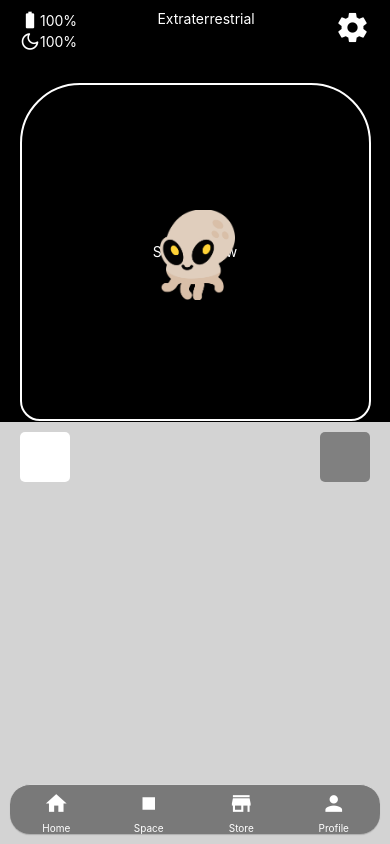
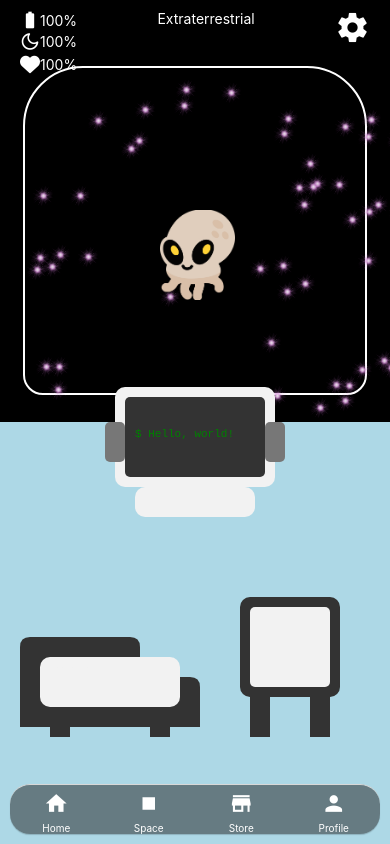
Before and after one commit to DominusDrow/AlienTalk, a React Native app: screen / in a window 390 px wide. Both pictures are taken after a click on the button "Log in". Built offline with nearby package versions, Linux system fonts and the light colour scheme.

Commit message:
sgv computer, bed, desk

```diff
--- /dev/null
+++ b/components/spaceship/Bed.js
@@ -0,0 +1,38 @@
+import React from 'react';
+import { View } from 'react-native';
+import Svg, { Rect, Path, Circle } from 'react-native-svg';
+
+const Bed = () => {
+  return (
+    <View>
+      <Svg width="200" height="150">
+        {/* Bed frame */}
+        <Path
+          d="M10,140 L10,100 Q10,90 20,90 L180,90 Q190,90 190,100 L190,140 L10,140 Z"
+          fill="#333"
+        />
+
+        {/* Bed legs */}
+        <Rect x="40" y="130" width="20" height="20" fill="#333" />
+        <Rect x="140" y="130" width="20" height="20" fill="#333" />
+
+        {/* Headboard */}
+        <Path
+          d="M10,100 L10,60 Q10,50 20,50 L120,50 Q130,50 130,60 L130,100 L10,100 Z"
+          fill="#333"
+        />
+
+        {/* Mattress */}
+        <Rect x="30" y="70" width="140" height="50" rx="10" fill="#f2f2f2" />
+
+        {/* Pillow */}
+        <Rect x="60" y="80" width="20" height="40" rx="5" fill="#f2f2f2" />
+
+        {/* Pillows decoration */}
+        <Circle cx="50" cy="85" r="5" fill="#f2f2f2" />
+      </Svg>
+    </View>
+  );
+};
+
+export default Bed;
--- /dev/null
+++ b/components/spaceship/Computer.js
@@ -0,0 +1,40 @@
+import React from 'react';
+import { View } from 'react-native';
+import Svg, { Rect, Text } from 'react-native-svg';
+
+const Computer = () => {
+  return (
+    <View style={styles.container}>
+      <Svg width="200" height="200">
+        {/* Monitor */}
+        <Rect x="20" y="0" width="160" height="100" rx="10" fill="#f2f2f2" />
+
+        {/* Screen Frame */}
+        <Rect x="30" y="10" width="140" height="80" rx="5" fill="#333" />
+
+        {/* Speakers */}
+        <Rect x="10" y="35" width="20" height="40" rx="5" fill="#777" />
+        <Rect x="170" y="35" width="20" height="40" rx="5" fill="#777" />
+
+        {/* Terminal Text */}
+        <Text x="40" y="50" fill="green" fontFamily="monospace" fontSize="11">
+          {'$ Hello, world!'}
+        </Text>
+
+        {/* CPU */}
+        <Rect x="40" y="100" width="120" height="30" rx="10" fill="#f2f2f2" />
+      </Svg>
+    </View>
+  );
+};
+
+export default Computer;
+
+const styles = {
+  container: {
+    flexDirection: 'column',
+    alignItems: 'center',
+    justifyContent: 'center',
+    marginTop: -35,
+  },
+};
--- /dev/null
+++ b/components/spaceship/Desk.js
@@ -0,0 +1,24 @@
+import React from 'react';
+import { View } from 'react-native';
+import Svg, { Rect, Line, Polygon } from 'react-native-svg';
+
+const Desk = () => {
+  return (
+    <View>
+      <Svg width="170" height="180">
+        {/* Desktop */}
+        <Rect x="30" y="10" width="100" height="100" rx="10" fill="#333" />
+
+        {/* Monitor */}
+        <Rect x="40" y="20" width="80" height="80" rx="5" fill="#f2f2f2" />
+
+        {/* Legs */}
+        <Rect x="40" y="100" width="20" height="50" fill="#333" />
+        <Rect x="100" y="100" width="20" height="50" fill="#333" />
+
+      </Svg>
+    </View>
+  );
+};
+
+export default Desk;
--- a/package.json
+++ b/package.json
@@ -20,6 +20,7 @@
     "react": "18.1.0",
     "react-icons": "^4.7.1",
     "react-native": "0.70.5",
+    "react-native-svg": "12.3.0",
     "react-redux": "^8.0.5"
   },
   "devDependencies": {
--- a/screens/ScreenMainUser.js
+++ b/screens/ScreenMainUser.js
@@ -5,13 +5,21 @@ import { View, StyleSheet, Dimensions, TouchableOpacity } from 'react-native';
 import { Text, Icon } from '@rneui/themed';
 import { SafeAreaProvider, SafeAreaView } from 'react-native-safe-area-context';
 
+
+import { Stars } from '../components/background/Starts';
+
+//Svg components
+import Computer from '../components/spaceship/Computer';
+import Bed from '../components/spaceship/Bed';
+import Desk from '../components/spaceship/Desk';
+
 const { width: screenWidth, height: screenHeight } = Dimensions.get('window');
 
 const ScreenMainUser = () => {
   return (
     <SafeAreaProvider>
-      <AlienCmp />
       <SafeAreaView style={styles.container}>
+        <AlienCmp />
         <View style={styles.topHalf}>
           <View style={styles.topBar}>
             <View style={{ flexDirection: 'column', alignItems: 'center' }}>
@@ -23,6 +31,10 @@ const ScreenMainUser = () => {
                 <Icon name="moon" type="feather" size={20} color="white" />
                 <Text style={{ color: 'white' }}>100%</Text>
               </View>
+              <View style={{ flexDirection: 'row', alignItems: 'center' }}>
+                <Icon name="heart" type="antdesign" size={20} color="white" />
+                <Text style={{ color: 'white' }}>100%</Text>
+              </View>
 
             </View>
             <Text style={{ color: 'white' }}>Extraterrestrial</Text>
@@ -30,19 +42,28 @@ const ScreenMainUser = () => {
               <TouchableOpacity>
                 <Icon name="settings" size={35} color="white" />
               </TouchableOpacity>
-           </View>
+            </View>
           </View>
           <View style={styles.middleContent}>
             <View style={styles.starWindow}>
-              <Text style={{ color: 'white' }}>Star Window</Text>
+              <Stars />
             </View>
           </View>
         </View>
         <View style={styles.bottomHalf}>
-          <View style={styles.bottomBar}>
-            <View style={styles.screen} />
-            <View style={styles.bed} />
+
+          <View style={{ flexDirection: 'column', alignItems: 'center' }}>
+            <TouchableOpacity>
+              <Computer />
+            </TouchableOpacity>
+
+            <View style={styles.bottomBar}>
+              <Bed />
+              <Desk />
+            </View>
           </View>
+
+
         </View>
       </SafeAreaView>
     </SafeAreaProvider>
@@ -61,7 +82,7 @@ const styles = StyleSheet.create({
   },
   bottomHalf: {
     flex: 1,
-    backgroundColor: 'lightgrey',
+    backgroundColor: 'lightblue',
   },
   topBar: {
     flexDirection: 'row',
@@ -75,8 +96,8 @@ const styles = StyleSheet.create({
     alignItems: 'center',
   },
   starWindow: {
-    width: screenWidth * 0.9,
-    height: screenHeight * 0.4,
+    width: screenWidth * 0.88,
+    height: screenHeight * 0.39,
     borderTopLeftRadius: 60,
     borderTopRightRadius: 60,
     borderBottomLeftRadius: 20,
@@ -85,24 +106,12 @@ const styles = StyleSheet.create({
     borderColor: 'white',
     justifyContent: 'center',
     alignItems: 'center',
-    marginTop: 20,
+    zIndex: 2,
+    marginTop: -20,
   },
   bottomBar: {
     flexDirection: 'row',
     justifyContent: 'space-between',
-    paddingHorizontal: 20,
-    paddingVertical: 10,
   },
-  screen: {
-    width: 50,
-    height: 50,
-    backgroundColor: 'white',
-    borderRadius: 5,
-  },
-  bed: {
-    width: 50,
-    height: 50,
-    backgroundColor: 'grey',
-    borderRadius: 5,
-  },
+
 });
```
Also changed, not shown: components/Menu.js (deleted, +0 -59 lines), assets/nave/nave.jpg (deleted), 1 other file (tests, documents, lock files or other folders).
